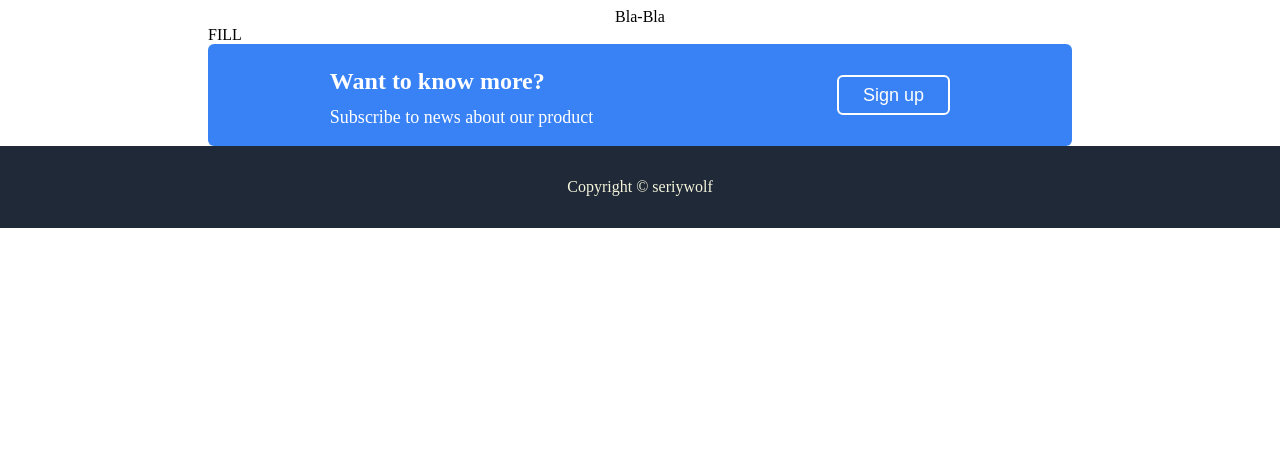
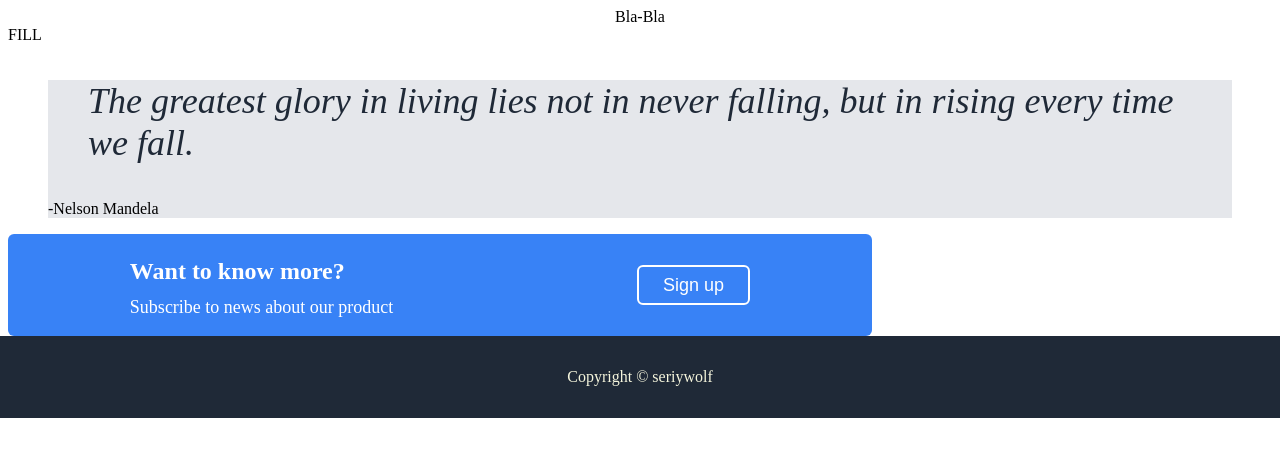
Before and after one commit to seriywolf/CSS_Education, a plain HTML site: page index.html in a window 1280 px wide. Drawn offline with Linux system fonts and the light colour scheme.

Commit message:
add quote block. styling font

```diff
--- a/index.html
+++ b/index.html
@@ -1,16 +1,26 @@
 <!DOCTYPE html>
 <html lang="en">
   <head>
-    <meta charset="UTF-8">
-    <meta http-equiv="X-UA-Compatible" content="IE=edge">
-    <meta name="viewport" content="width=device-width, initial-scale=1.0">
+    <meta charset="UTF-8" />
+    <meta http-equiv="X-UA-Compatible" content="IE=edge" />
+    <meta name="viewport" content="width=device-width, initial-scale=1.0" />
     <title>Document</title>
-    <link rel="stylesheet" href="style.css">
+    <link rel="stylesheet" href="style.css" />
   </head>
   <body>
     <header>Bla-Bla</header>
     <main>
       <div>FILL</div>
+      <figure>
+        <blockquote cite="https://blog.hubspot.com/sales/famous-quotes">
+          <p>
+            The greatest glory in living lies not in never falling, but in
+            rising every time we fall.
+          </p>
+        </blockquote>
+          <figcaption>-Nelson Mandela</figcaption>
+
+      </figure>
       <div class="signup">
         <div>
           <p class="header">Want to know more?</p>
--- a/style.css
+++ b/style.css
@@ -4,6 +4,18 @@ body{
     flex-direction: column;
     align-items: center;
 }
+
+figure{
+    background-color: #E5E7EB;
+}
+
+blockquote{
+    font-weight: light;
+    font-size: 36px;
+    font-style: italic;
+    color: #1f2937;
+}
+
 
 .signup{
     display: flex;
```
Lines whose indentation alone changed are shown as unchanged.
